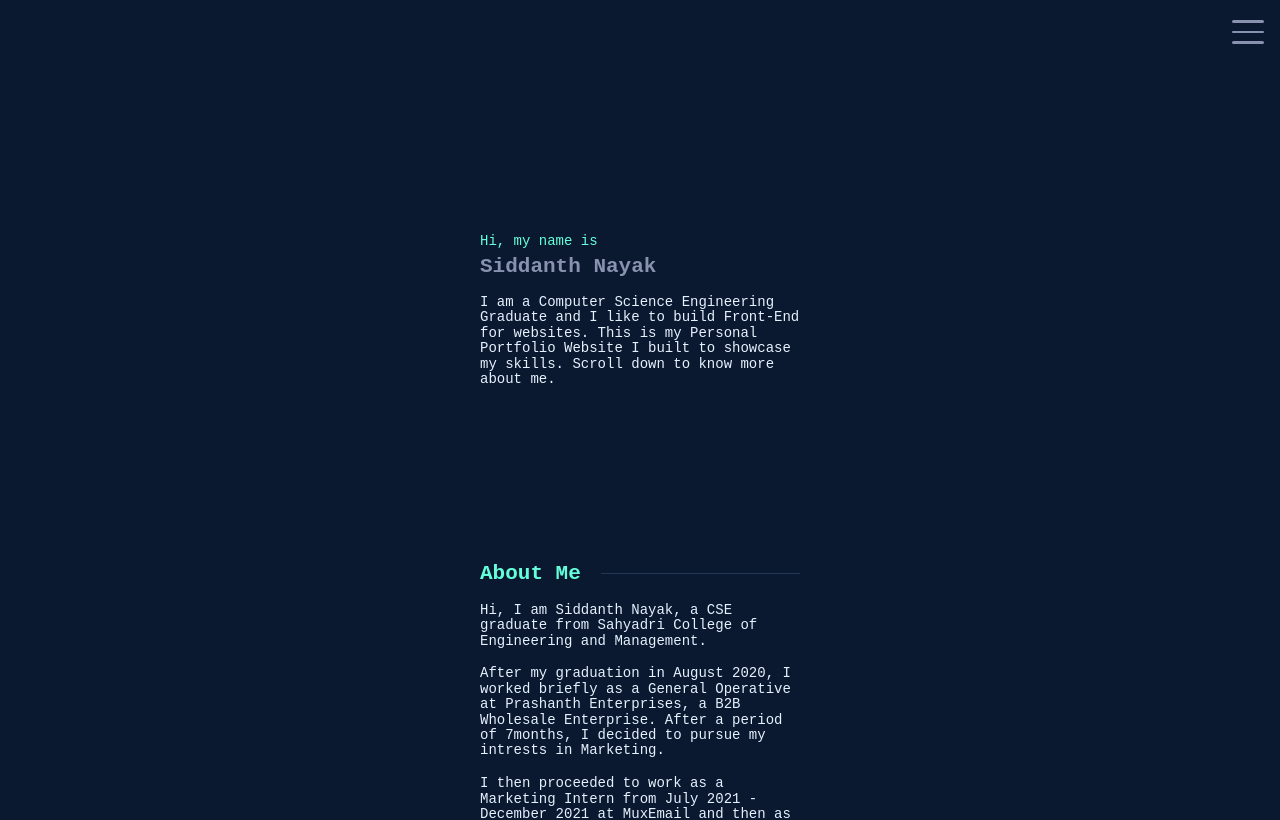
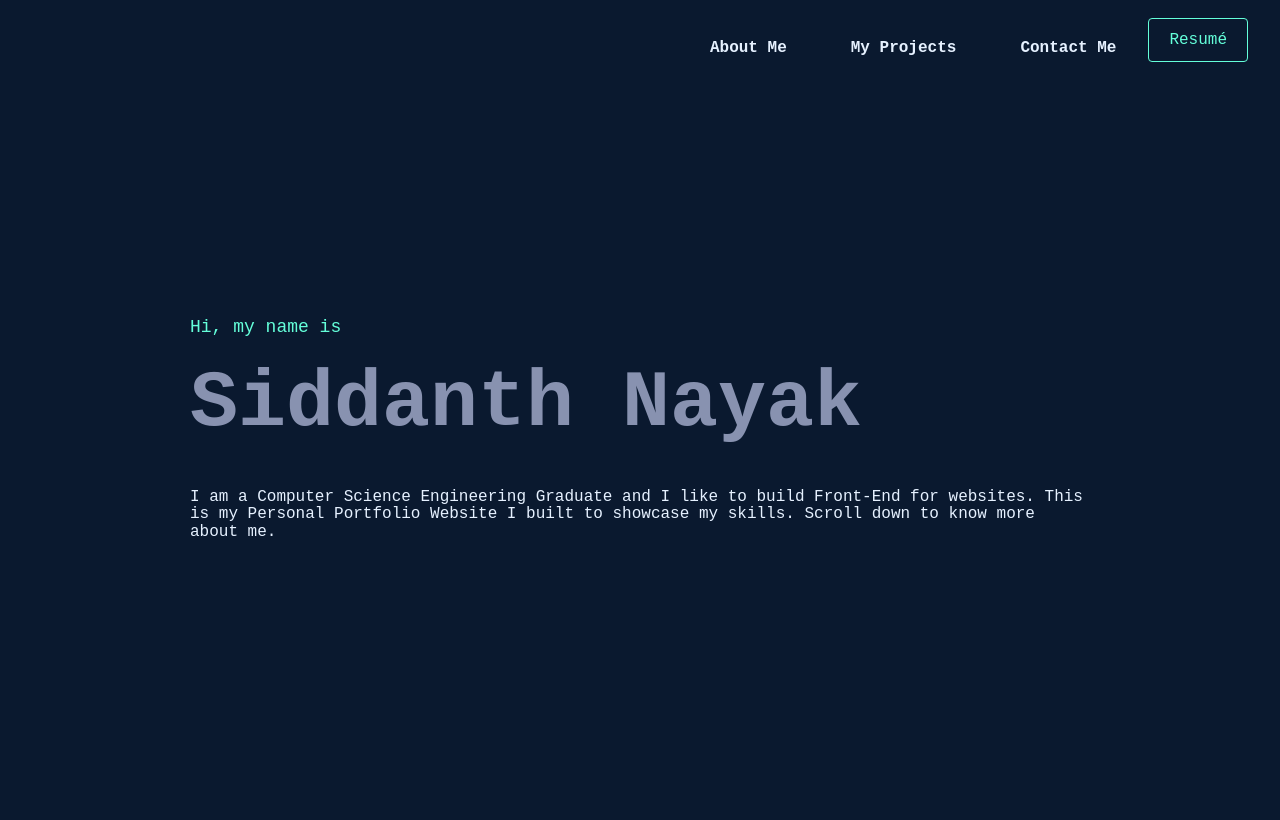
Before and after one commit to SiddanthNayak/pwebv1, a React (Create React App) app: page / in a window 1280 px wide. Shown: the top 820 px of the page. Built offline with nearby package versions, Linux system fonts and the light colour scheme.

Commit message:
Responsive Changes

```diff
--- a/src/components/burger.js
+++ b/src/components/burger.js
@@ -3,7 +3,9 @@ import styled from 'styled-components';
 import {bool, func} from 'prop-types';
 
 const StyledBurger = styled.button`
-
+  background: var(--navy);
+  border: none;
+ @media (max-width: 1200px){
     position: absolute;
     top: 1rem;
     right: 1rem;
@@ -44,6 +46,8 @@ const StyledBurger = styled.button`
           transform: ${({ open }) => open ? 'rotate(-45deg)' : 'rotate(0)'};
       }
     }
+ }
+
 `;
 
 const Burger=({open, setOpen}) => {
--- a/src/components/nav.js
+++ b/src/components/nav.js
@@ -8,30 +8,42 @@ import {bool} from 'prop-types';
 const Styled = styled.div`
     background-color: var(--navy);
     display: flex;
-    flex-direction: column;
     align-items: center;
+    justify-content: flex-end;
     margin: 0em 0em 3em 0em;
-    box-shadow: 0em 0.5em 1em var(--dark-navy);
     width: 100vw;
     height: 100%;
     color: var(--white);
-    transform: ${({open}) => open? 'translateY(100)' : 'translateY(-120%)'};
-    transition: var(--transition);
+    @media (max-width: 1200px){
+        transform: ${({open}) => open? 'translateY(100)' : 'translateY(-120%)'};
+        transition: var(--transition);
+        box-shadow: 0em 0.5em 1em var(--dark-navy);
+        flex-direction: column;
+    }
     overflow: hidden;
     position: relative;
 
     ol{
-        color: var(--green);
+        /* color: var(--green); */
         margin: 0em;
         display: flex;
-        flex-direction: column;
-        align-items: center;
-        justify-content: space-between;
+
+        @media (max-width: 1200px){
+            flex-direction: column;
+            align-items: center;
+        }
+        @media (min-width: 1200px){
+            list-style-type: none;
+        }
+
 
     }
     li{
         color: var(--white);
         padding: 1em 0em;
+        @media (min-width: 1200px){
+            padding: 0em 2em;
+        }
     }
     .resume{
 
@@ -45,6 +57,9 @@ const Styled = styled.div`
         background-color: var(--navy);
         border-radius: var(--border-radius);
         cursor: pointer;
+        @media (min-width: 1200px){
+            margin-right: 2em;
+        }
     }
     .resume:hover{
         background-color: var(--green-tint);
--- a/src/sections/about.js
+++ b/src/sections/about.js
@@ -22,7 +22,7 @@ const StyledPic = styled.div`
     width: 200px;
     height: 200px;
 }
-    @media (min-width: 4000px){
+    @media (min-width: 1200px){
         width: 300px;
         height: 300px;
     }
--- a/src/sections/hero.js
+++ b/src/sections/hero.js
@@ -5,11 +5,20 @@ const StyledHeroSection = styled.section`
 
     margin: 0em auto;
 
+    @media (min-width: 1200px){
+        margin: 15em auto;
+    }
+
     h1{
         margin-top: .25em;
+        @media (min-width: 1200px){
+            font-size: 80px;
+            margin-bottom: 0.5em;
+        }
     }
     .intro{
         color: var(--green);
+        font-size: var(--fz-lg);
         margin: 0em;
         line-height: 1.1;
         font-weight: 400;
--- a/src/styles/global.js
+++ b/src/styles/global.js
@@ -22,12 +22,14 @@ body {
     color: var(--slate);
     display: flex;
     font-family: var(--font-mono);
-    font-size: 14px;
-    /* height: 100vh; */
+    height: 100%;
     justify-content: center;
     text-rendering: optimizeLegibility;
     -moz-osx-font-smoothing: grayscale;
     -webkit-font-smoothing: antialiased;
+    @media (max-width: 1200px){
+      font-size: 14px;
+    }
   }
 
 .StyledSection{
@@ -36,7 +38,12 @@ body {
     scroll-behavior: smooth;
     transition: var(--transition);
     overflow-y: scroll;
-    max-width: 320px;
+    height: 100%;
+    max-width: 900px;
+    @media(max-width: 1200px){
+      max-width: 320px;
+    }
+
 }
 
 .cardComponent{
--- a/src/styles/theme.js
+++ b/src/styles/theme.js
@@ -24,6 +24,15 @@ export const variables = css`
 
     --border-radius: 4px;
 
+    --fz-xxs: 12px;
+    --fz-xs: 13px;
+    --fz-sm: 14px;
+    --fz-md: 16px;
+    --fz-lg: 18px;
+    --fz-xl: 20px;
+    --fz-xxl: 22px;
+    --fz-heading: 32px;
+
     --easing: cubic-bezier(0.645, 0.045, 0.355, 1);
     --transition: all 0.25s cubic-bezier(0.645, 0.045, 0.355, 1);
 
```
Lines whose indentation alone changed are shown as unchanged.
